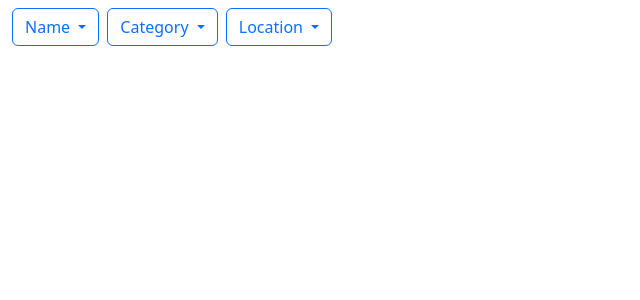
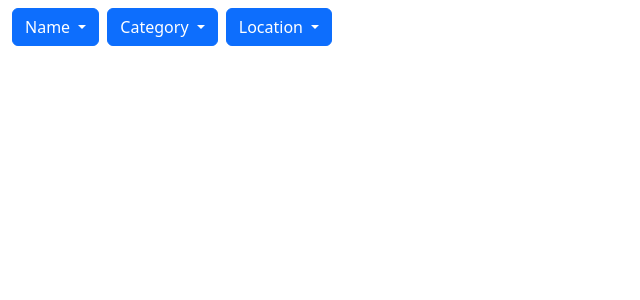
Before and after one commit to ryowu/ng-search-bar, an Angular app: page / in a window 1280 px wide. Shown: the top 300 px of the page, without its empty margins (0-640 px from the left). Built offline with nearby package versions, Linux system fonts and the light colour scheme.

Commit message:
Add FormGroup, support string type filter field

```diff
--- a/src/app/app.module.ts
+++ b/src/app/app.module.ts
@@ -4,11 +4,12 @@ import { AppRoutingModule } from './app-routing.module';
 import { AppComponent } from './app.component';
 import { HomeComponent } from './pages/home/home.component';
 import { NgbModule } from '@ng-bootstrap/ng-bootstrap';
+import { ReactiveFormsModule } from '@angular/forms';
 import { NgSearchBarComponent } from './components/ng-search-bar/container/ng-search-bar.component';
 
 @NgModule({
 	declarations: [AppComponent, HomeComponent, NgSearchBarComponent],
-	imports: [BrowserModule, AppRoutingModule, NgbModule],
+	imports: [BrowserModule, AppRoutingModule, NgbModule, ReactiveFormsModule],
 	providers: [],
 	bootstrap: [AppComponent],
 })
--- a/src/app/components/ng-search-bar/container/ng-search-bar.component.html
+++ b/src/app/components/ng-search-bar/container/ng-search-bar.component.html
@@ -1,8 +1,10 @@
 <div class="row">
 
-	<div class="col-auto px-1" *ngFor="let field of config.fields">
+	<div class="col-auto px-1" *ngFor="let field of _config.fields; let i = index">
+
+		<form #textFormGroup [formGroup]="getFormGroupByIndex(i)">
 			<div ngbDropdown class="d-inline-block">
-			<button type="button" class="btn btn-outline-primary" id="dropdownForm1" ngbDropdownToggle>
+				<button type="button" [ngClass]="getFilterButtonClass(i)" id="dropdownForm1" ngbDropdownToggle>
 					{{ field.name }}
 				</button>
 				<div ngbDropdownMenu aria-labelledby="dropdownForm1"
@@ -10,9 +12,10 @@
 					<div class="row justify-content-center">
 						<div class="col-10" *ngIf="field.type===getTypeName(field)">
 							<input type="text" class="form-control" placeholder="Enter {{ field.name }}"
-							autocomplete="off" />
+								autocomplete="off" formControlName="name" />
 							<div class="form-check form-switch mt-2">
-							<input class="form-check-input" type="checkbox" id="caseSensitiveSwitch">
+								<input class="form-check-input" type="checkbox" id="caseSensitiveSwitch"
+									formControlName="isCaseSensitive">
 								<label class="form-check-label" for="caseSensitiveSwitch">Case-Sensitive</label>
 							</div>
 						</div>
@@ -25,6 +28,7 @@
 					</div>
 				</div>
 			</div>
+		</form>
 	</div>
 
 </div>
--- a/src/app/components/ng-search-bar/container/ng-search-bar.component.ts
+++ b/src/app/components/ng-search-bar/container/ng-search-bar.component.ts
@@ -1,5 +1,12 @@
 import { Component, Input, OnInit } from '@angular/core';
 import { SearchConfig, SearchField } from '../types';
+import {
+	AbstractControl,
+	FormArray,
+	FormBuilder,
+	FormControl,
+	FormGroup,
+} from '@angular/forms';
 
 @Component({
 	selector: 'app-ng-search-bar',
@@ -7,10 +14,39 @@ import { SearchConfig, SearchField } from '../types';
 	styleUrls: ['./ng-search-bar.component.scss'],
 })
 export class NgSearchBarComponent implements OnInit {
-	@Input() public config: SearchConfig;
+	public filterForm: FormGroup;
+	@Input() public set config(value: SearchConfig) {
+		this._config = value;
+		this.filterForm = this.buildFormControls(this._config.fields);
+	}
 
-	constructor() {
-		this.config = { fields: [] };
+	public _config: SearchConfig;
+
+	constructor(private readonly fb: FormBuilder) {
+		this._config = { fields: [] };
+		this.filterForm = this.buildFormControls(this._config.fields);
+	}
+
+	public get filterFields(): FormArray {
+		return this.filterForm.get('filterField') as FormArray;
+	}
+
+	private buildFormControls(fields: SearchField[]): FormGroup {
+		const filterFieldsArray: FormGroup[] = fields.map(
+			(field: SearchField) => {
+				const formGroupConfig: { [key: string]: FormControl } = {};
+
+				Object.entries(field).forEach(([key, value]) => {
+					formGroupConfig[key] = new FormControl(value);
+				});
+
+				return this.fb.group(formGroupConfig);
+			}
+		);
+
+		return this.fb.group({
+			filterField: this.fb.array(filterFieldsArray),
+		});
 	}
 
 	public ngOnInit(): void {}
@@ -18,4 +54,13 @@ export class NgSearchBarComponent implements OnInit {
 	public getTypeName(field: SearchField): string {
 		return field.type as string;
 	}
+
+	public getFormGroupByIndex(index: number): FormGroup {
+		return this.filterFields.controls[index] as FormGroup;
+	}
+
+	public getFilterButtonClass(index: number): string {
+		const currentFormGroup = this.filterFields.controls[index] as FormGroup;
+		return currentFormGroup.dirty ? 'btn btn-warning' : 'btn btn-primary';
+	}
 }
--- a/src/app/components/ng-search-bar/types.ts
+++ b/src/app/components/ng-search-bar/types.ts
@@ -3,11 +3,19 @@ export enum SearchFieldType {
 	string = 'string',
 }
 
-export type SearchField = {
+export interface SearchField {
 	name: string;
 	type: SearchFieldType;
-};
+}
 
-export type SearchConfig = {
-	fields: SearchField[];
-};
+export interface NumberSearchField extends SearchField {
+	min: number;
+}
+
+export interface TextSearchField extends SearchField {
+	isCaseSensitive: boolean;
+}
+
+export interface SearchConfig {
+	fields: (TextSearchField | NumberSearchField)[];
+}
--- a/src/app/pages/home/home.component.ts
+++ b/src/app/pages/home/home.component.ts
@@ -14,8 +14,20 @@ export class HomeComponent implements OnInit {
 	constructor() {}
 
 	public ngOnInit(): void {
-		this.config.fields.push({ name: 'Name', type: SearchFieldType.string });
-		this.config.fields.push({ name: 'Category', type: SearchFieldType.string });
-		this.config.fields.push({ name: 'Location', type: SearchFieldType.string });
+		this.config.fields.push({
+			name: 'Name',
+			type: SearchFieldType.string,
+			isCaseSensitive: false,
+		});
+		this.config.fields.push({
+			name: 'Category',
+			type: SearchFieldType.string,
+			isCaseSensitive: true,
+		});
+		this.config.fields.push({
+			name: 'Location',
+			type: SearchFieldType.string,
+			isCaseSensitive: false,
+		});
 	}
 }
```
Lines whose indentation alone changed are shown as unchanged.
